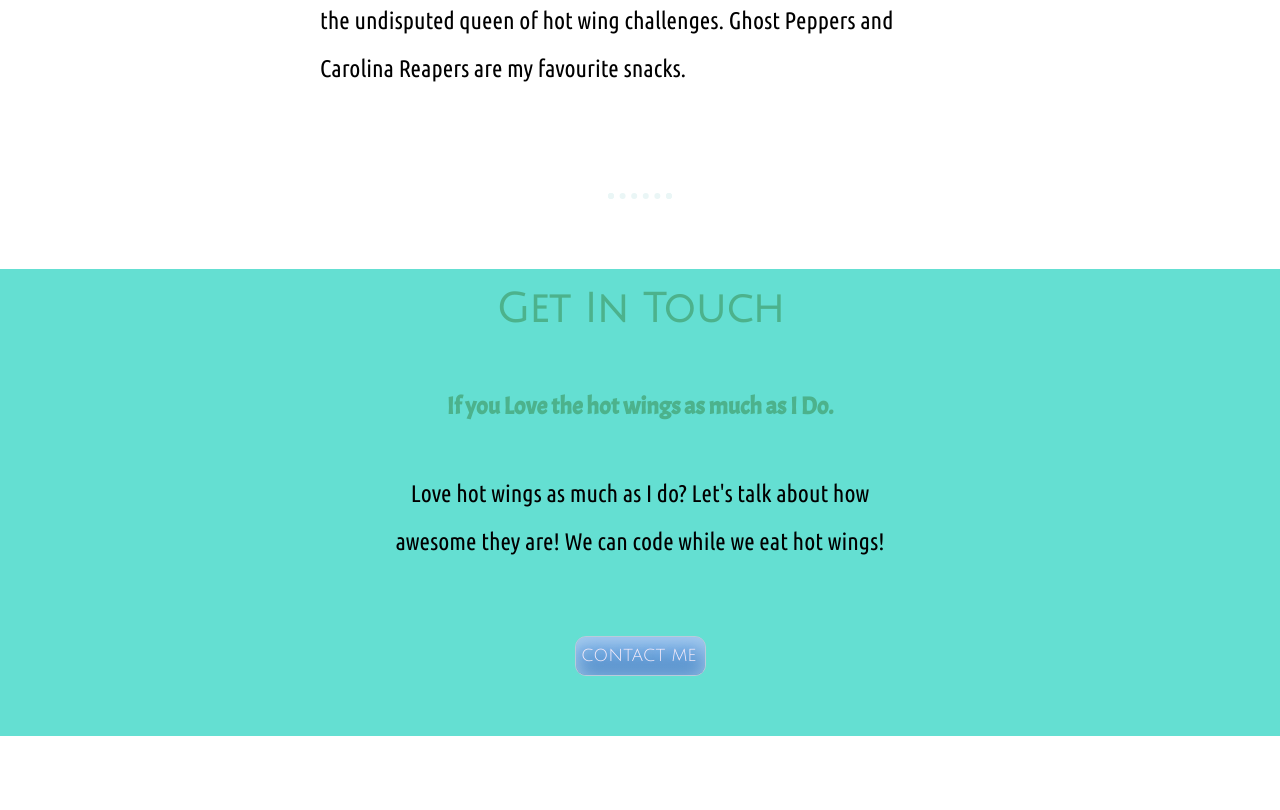
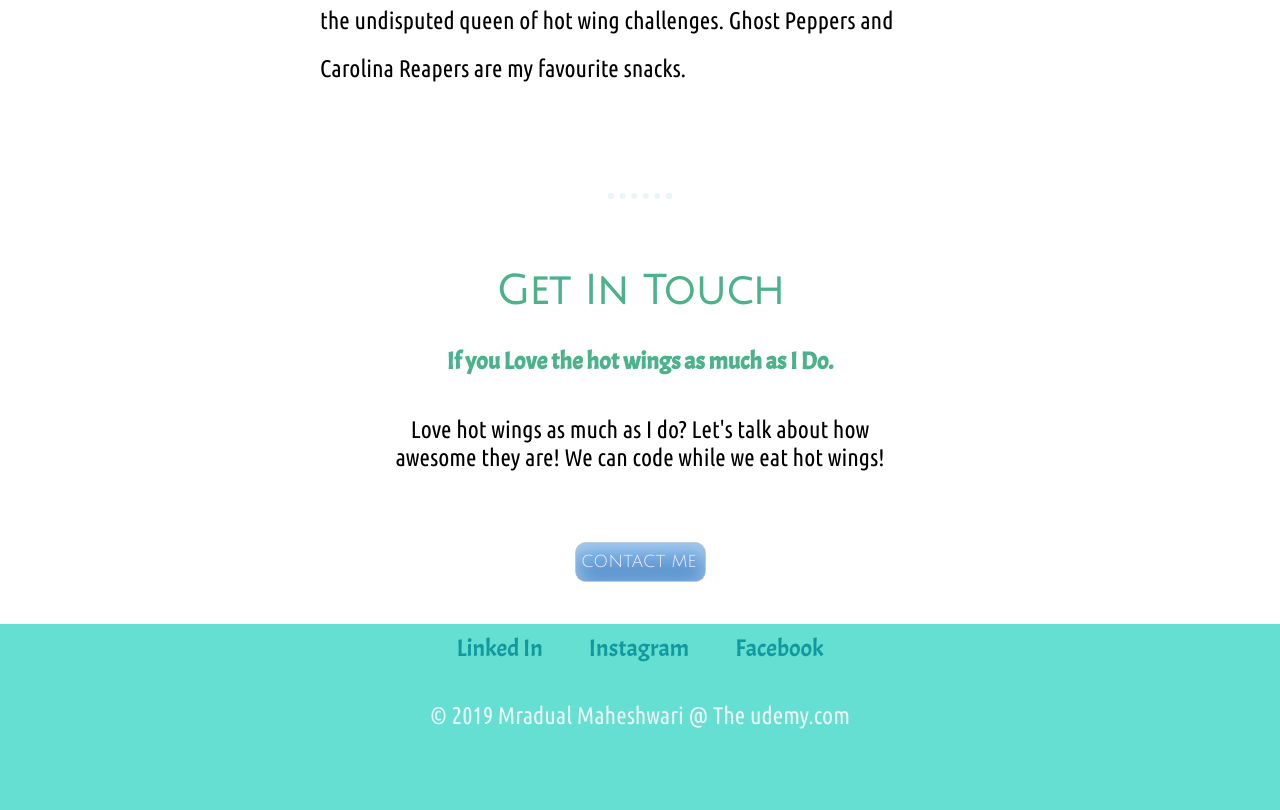
Before and after one commit to mradual/CV, a plain HTML site: page index.html in a window 1280 px wide. Shown: the part 1699-2509 px from the top of the page. Before the commit the page ends 2435 px from the top, so only its background shows below. Drawn offline with Linux system fonts and the light colour scheme; a web font is replaced by a local one.

Commit message:
Add files via upload

```diff
--- a/index.html
+++ b/index.html
@@ -30,11 +30,16 @@
 		<p>But my best skill is actually in eating hot wings. I am the undisputed queen of hot wing challenges. Ghost Peppers and Carolina Reapers are my favourite snacks.</p>
 	</div>
 		<hr>
-	<div class="bottom-container">
+
 		<h2>Get In Touch</h2>
 		<h3>If you Love the hot wings as much as I Do.</h3>
 		<p class="contact-message">Love hot wings as much as I do? Let's talk about how awesome they are! We can code while we eat hot wings!</p>
-		<a class="btn" href="">CONTACT ME</a>
+		<a class="btn" href="mailto:mradualmaheshwari35@gmail.com">CONTACT ME</a>
+	<div class="bottom-container">
+		<a href="">Linked In</a>
+		<a href="">Instagram</a>
+		<a href="">Facebook</a>
+		<p class="copyright">© 2019 Mradual Maheshwari @ The udemy.com</p>
 	</div>
 </body>
 </html>
```
